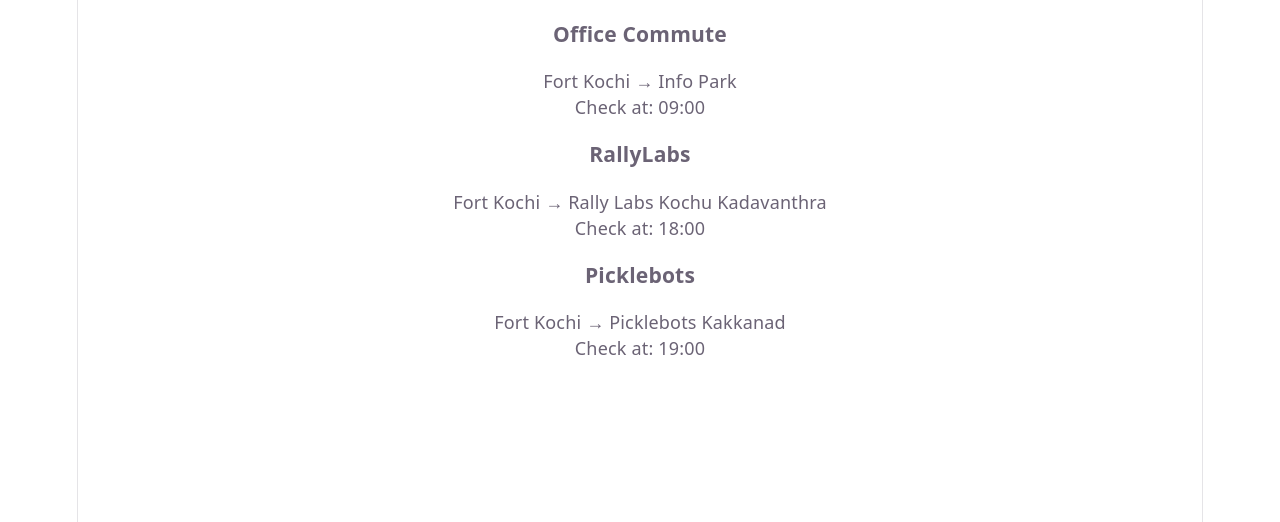
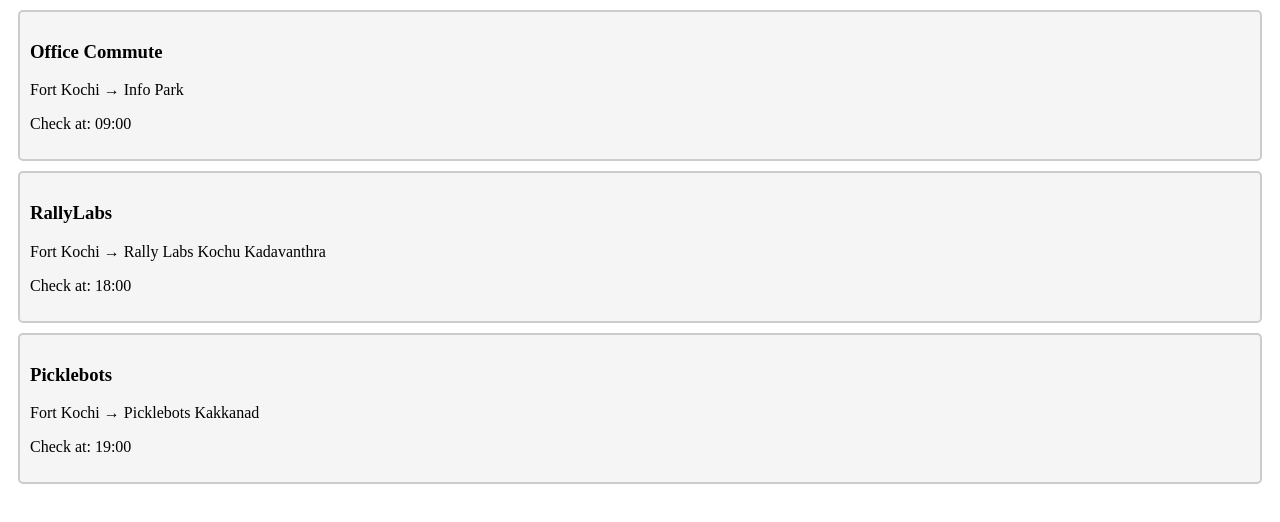
Before and after one commit to alexgantony/traffic_sms_notifier, a React app in the folder frontend/: page / in a window 1280 px wide. Shown: the top 522 px of the page. Built offline with nearby package versions, Linux system fonts and the light colour scheme; the HTML template or start-up script is replaced by a standard one.

Commit message:
feat: add basic styling to RouteCard component

```diff
--- /dev/null
+++ b/frontend/src/components/RouteCard.css
@@ -0,0 +1,7 @@
+.route-card {
+    background-color: #f5f5f5;
+    padding: 10px;
+    margin: 10px;
+    border: 2px solid #ccc;
+    border-radius: 5px;
+}
--- a/frontend/src/components/RouteCard.jsx
+++ b/frontend/src/components/RouteCard.jsx
@@ -1,6 +1,8 @@
+import './RouteCard.css';
+
 export default function RouteCard({ route }) {
   return (
-    <div>
+    <div className='route-card'>
       <h3>{route.name}</h3>
       <p>
         {route.origin} → {route.destination}
--- a/frontend/src/index.css
+++ b/frontend/src/index.css
@@ -1,4 +1,4 @@
-:root {
+/* :root {
   --text: #6b6375;
   --text-h: #08060d;
   --bg: #fff;
@@ -108,4 +108,4 @@
   line-height: 135%;
   padding: 4px 8px;
   background: var(--code-bg);
-}
+} */
```
